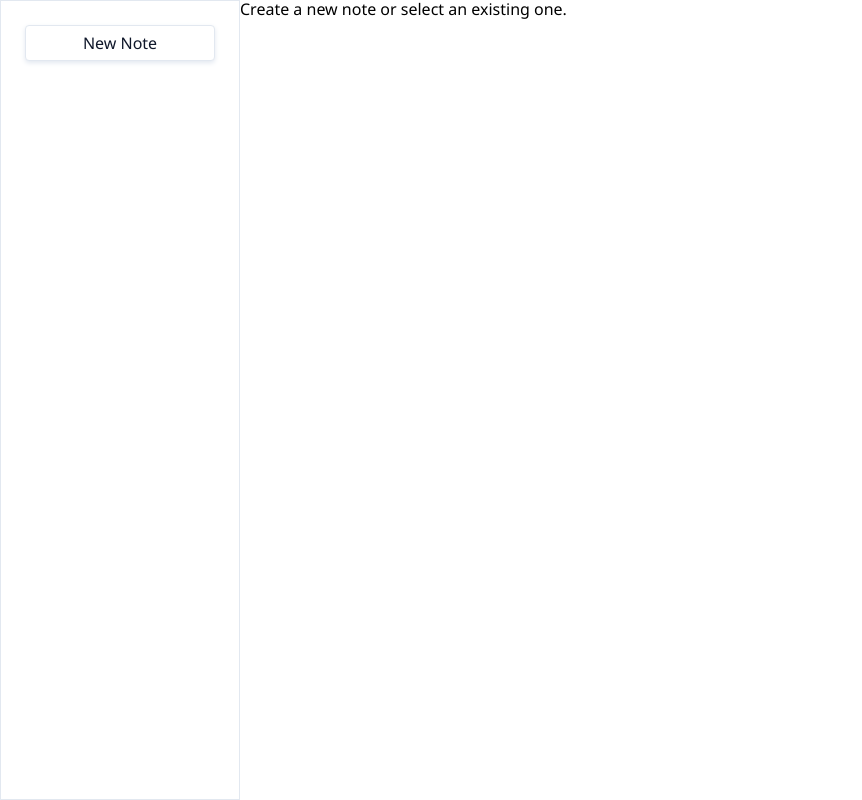
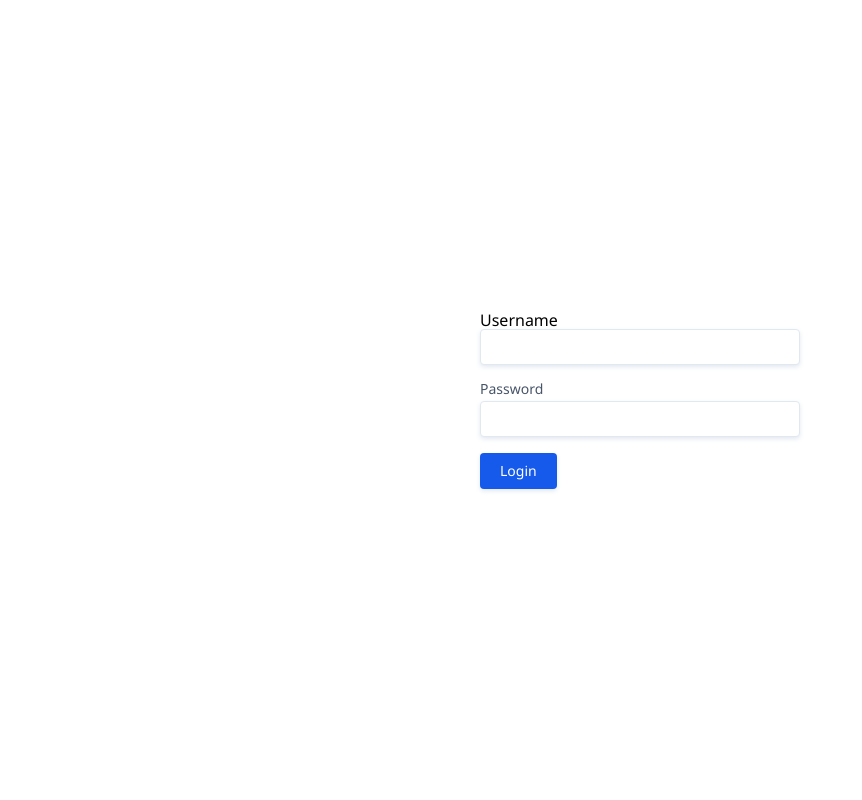
Before and after one commit to kimyoda/Typescript_note_project, a React (Vite) app in the folder encrypted-notes-app/: page / in a window 1280 px wide. Shown: the whole page, without its empty margins (0-862 px from the left). Built offline with nearby package versions, Linux system fonts and the light colour scheme.

Commit message:
[feat]login page, app change to notespage

```diff
--- a/encrypted-notes-app/package.json
+++ b/encrypted-notes-app/package.json
@@ -12,12 +12,14 @@
   "dependencies": {
     "@tiptap/react": "^2.5.5",
     "@tiptap/starter-kit": "^2.5.5",
+    "crypto-js": "^4.2.0",
     "normalize.css": "^8.0.1",
     "react": "^18.3.1",
     "react-dom": "^18.3.1",
     "uuid": "^10.0.0"
   },
   "devDependencies": {
+    "@types/crypto-js": "^4.2.2",
     "@types/react": "^18.3.3",
     "@types/react-dom": "^18.3.0",
     "@types/uuid": "^10.0.0",
--- a/encrypted-notes-app/src/App.tsx
+++ b/encrypted-notes-app/src/App.tsx
@@ -1,121 +1,14 @@
-import styles from "./App.module.css";
 import { useState } from "react";
-import { v4 as uuid } from "uuid";
-import { Note } from "./types";
-import NoteEditor from "./NoteEditor";
-import { JSONContent } from "@tiptap/react";
-import storage from "./storage";
-import debounce from "./debounce";
+import LoginPage from "./LoginPage";
+import NotesPage from "./NotesPage";
 
-const STORAGE_KEY = "notes";
+const App = () => {
+  const [UserData, setUserData] = useState<{
+    username: string;
+    passphrase: string;
+  }>();
 
-const loadNotes = () => {
-  const noteIds = storage.get<string[]>(STORAGE_KEY, []);
-  const notes: Record<string, Note> = {};
-  noteIds.forEach((id) => {
-    const note = storage.get<Note>(`${STORAGE_KEY}: ${id}`);
-    notes[note.id] = {
-      ...note,
-      updatedAt: new Date(note.updatedAt),
-    };
-  });
-  return notes;
+  return UserData ? <NotesPage /> : <LoginPage setUserData={setUserData} />;
 };
 
-const saveNote = debounce((note: Note) => {
-  const noteIds = storage.get<string[]>(STORAGE_KEY, []);
-  const noteIdsWithoutNote = noteIds.filter((id) => id !== note.id);
-  storage.set(STORAGE_KEY, [...noteIdsWithoutNote, note.id]);
-  storage.set(`${STORAGE_KEY}: ${note.id}`, note);
-}, 200);
-
-function App() {
-  // 상태관리
-  const [notes, setNotes] = useState<Record<string, Note>>(() => loadNotes());
-  const [activeNoteId, setActiveNoteId] = useState<string | null>(null);
-
-  const activeNote = activeNoteId ? notes[activeNoteId] : null;
-
-  const handleChangeNoteContent = (
-    noteId: string,
-    content: JSONContent,
-    title = "New note"
-  ) => {
-    const updatedNote = {
-      ...notes[noteId],
-      updatedAt: new Date(),
-      content,
-      title,
-    };
-
-    setNotes((notes) => ({
-      ...notes,
-      [noteId]: updatedNote,
-    }));
-    saveNote(updatedNote);
-  };
-
-  // 노트 추가
-  const handleCreateNewNote = () => {
-    const newNote = {
-      id: uuid(),
-      title: "New note",
-      content: `<h1>New note</h1>`,
-      updatedAt: new Date(),
-    };
-    setNotes((notes) => ({
-      ...notes,
-      [newNote.id]: newNote,
-    }));
-    setActiveNoteId(newNote.id);
-    saveNote(newNote);
-  };
-
-  const handleChangeActiveNote = (id: string) => {
-    setActiveNoteId(id);
-  };
-
-  // updatedAt 기준 note를 내림차순으로 정렬
-  const noteList = Object.values(notes).sort(
-    (a, b) => b.updatedAt.getTime() - a.updatedAt.getTime()
-  );
-
-  return (
-    <div className={styles.pageContainer}>
-      <div className={styles.sidebar}>
-        <button className={styles.sidebarButton} onClick={handleCreateNewNote}>
-          New Note
-        </button>
-        <div className={styles.sidebarList}>
-          {noteList.map((note) => (
-            <div
-              key={note.id}
-              role="button"
-              tabIndex={0}
-              className={
-                note.id === activeNoteId
-                  ? styles.sidebarItemActive
-                  : styles.sidebarItem
-              }
-              onClick={() => handleChangeActiveNote(note.id)}
-            >
-              {note.title}
-            </div>
-          ))}
-        </div>
-      </div>
-      {activeNote ? (
-        <NoteEditor
-          note={activeNote}
-          onChange={(content, title) =>
-            handleChangeNoteContent(activeNote.id, content, title)
-          }
-        />
-      ) : (
-        <div>Create a new note or select an existing one.</div>
-      )}
-    </div>
-  );
-}
-
 export default App;
--- /dev/null
+++ b/encrypted-notes-app/src/LoginPage.module.css
@@ -0,0 +1,47 @@
+.pageContainer {
+  height: 100vh;
+  overflow: auto;
+  display: flex;
+  flex-direction: row;
+  justify-content: center;
+  align-items: center;
+}
+
+.loginContainer {
+  display: flex;
+  flex-direction: column;
+  width: 100%;
+  max-width: 20rem;
+  gap: 1rem;
+}
+
+.labelText {
+  font-size: 0.875rem;
+  color: #475569;
+  margin-bottom: 0.25rem;
+}
+
+.textField {
+  width: 100%;
+  border: 1px solid #e2e8f0;
+  box-shadow: 0px 2px 5px 0px #e2e8f0;
+  border-radius: 0.25rem;
+  padding: 0 0.5rem;
+  height: 2.25rem;
+}
+
+.button {
+  border: none;
+  background-color: #165aeb;
+  border-radius: 0.25rem;
+  box-shadow: 0px 2px 5px 0px #e2e8f0;
+  color: white;
+  height: 2.25rem;
+  padding: 0 1.25rem;
+  font-size: 0.875rem;
+  cursor: pointer;
+}
+
+.button:hover {
+  background-color: #1d4ed8;
+}
--- /dev/null
+++ b/encrypted-notes-app/src/LoginPage.tsx
@@ -0,0 +1,90 @@
+import { ChangeEvent, FormEvent, useState } from "react";
+import styles from "./LoginPage.module.css";
+import storage from "./storage";
+import { AES, enc } from "crypto-js";
+import { v4 as uuidv4 } from "uuid";
+
+// 패스워드 키 설정
+const PASSPHRASE_STORAGE_KEY = "passphrase";
+
+// 유저데이터 타입
+type Props = {
+  setUserData: (UserData: { username: string; passphrase: string }) => void;
+};
+
+const LoginPage = ({ setUserData }: Props) => {
+  const [username, setUsername] = useState("");
+  const [password, setPassword] = useState("");
+  const [errorText, setErrorText] = useState("");
+
+  const handleSubmit = (e: FormEvent) => {
+    e.preventDefault();
+    // 비밀번호 암호화
+    const encryptedPassphrase = storage.get<string | undefined>(
+      `${username}: ${PASSPHRASE_STORAGE_KEY}`
+    );
+
+    if (!encryptedPassphrase) {
+      const passphrase = uuidv4();
+      storage.set(
+        `${username}: ${PASSPHRASE_STORAGE_KEY}`,
+        AES.encrypt(passphrase, password).toString()
+      );
+      setUserData({ username, passphrase });
+      return;
+    }
+
+    const passphrase = AES.decrypt(encryptedPassphrase, password).toString(
+      enc.Utf8
+    );
+
+    if (passphrase) {
+      setUserData({ username, passphrase });
+    } else {
+      setErrorText("Invalid credentials for existing user");
+    }
+  };
+
+  const handleChangeUsername = (e: ChangeEvent<HTMLInputElement>) => {
+    setUsername(e.target.value);
+  };
+
+  const handleChangePassword = (e: ChangeEvent<HTMLInputElement>) => {
+    setPassword(e.target.value);
+  };
+
+  return (
+    <div className={styles.pageContainer}>
+      <form className={styles.loginContainer} onSubmit={handleSubmit}>
+        {errorText}
+        <label>
+          <div>Username</div>
+          <input
+            name="username"
+            type="text"
+            className={styles.textField}
+            onChange={handleChangeUsername}
+            value={username}
+          />
+        </label>
+        <label>
+          <div className={styles.labelText}>Password</div>
+          <input
+            name="Password"
+            type="password"
+            className={styles.textField}
+            onChange={handleChangePassword}
+            value={password}
+          />
+        </label>
+        <div>
+          <button type="submit" className={styles.button}>
+            Login
+          </button>
+        </div>
+      </form>
+    </div>
+  );
+};
+
+export default LoginPage;
--- /dev/null
+++ b/encrypted-notes-app/src/NotesPage.tsx
@@ -0,0 +1,121 @@
+import styles from "./NotesPage.module.css";
+import { useState } from "react";
+import { v4 as uuid } from "uuid";
+import { Note } from "./types";
+import NoteEditor from "./NoteEditor";
+import { JSONContent } from "@tiptap/react";
+import storage from "./storage";
+import debounce from "./debounce";
+
+const STORAGE_KEY = "notes";
+
+const loadNotes = () => {
+  const noteIds = storage.get<string[]>(STORAGE_KEY, []);
+  const notes: Record<string, Note> = {};
+  noteIds.forEach((id) => {
+    const note = storage.get<Note>(`${STORAGE_KEY}: ${id}`);
+    notes[note.id] = {
+      ...note,
+      updatedAt: new Date(note.updatedAt),
+    };
+  });
+  return notes;
+};
+
+const saveNote = debounce((note: Note) => {
+  const noteIds = storage.get<string[]>(STORAGE_KEY, []);
+  const noteIdsWithoutNote = noteIds.filter((id) => id !== note.id);
+  storage.set(STORAGE_KEY, [...noteIdsWithoutNote, note.id]);
+  storage.set(`${STORAGE_KEY}: ${note.id}`, note);
+}, 200);
+
+function App() {
+  // 상태관리
+  const [notes, setNotes] = useState<Record<string, Note>>(() => loadNotes());
+  const [activeNoteId, setActiveNoteId] = useState<string | null>(null);
+
+  const activeNote = activeNoteId ? notes[activeNoteId] : null;
+
+  const handleChangeNoteContent = (
+    noteId: string,
+    content: JSONContent,
+    title = "New note"
+  ) => {
+    const updatedNote = {
+      ...notes[noteId],
+      updatedAt: new Date(),
+      content,
+      title,
+    };
+
+    setNotes((notes) => ({
+      ...notes,
+      [noteId]: updatedNote,
+    }));
+    saveNote(updatedNote);
+  };
+
+  // 노트 추가
+  const handleCreateNewNote = () => {
+    const newNote = {
+      id: uuid(),
+      title: "New note",
+      content: `<h1>New note</h1>`,
+      updatedAt: new Date(),
+    };
+    setNotes((notes) => ({
+      ...notes,
+      [newNote.id]: newNote,
+    }));
+    setActiveNoteId(newNote.id);
+    saveNote(newNote);
+  };
+
+  const handleChangeActiveNote = (id: string) => {
+    setActiveNoteId(id);
+  };
+
+  // updatedAt 기준 note를 내림차순으로 정렬
+  const noteList = Object.values(notes).sort(
+    (a, b) => b.updatedAt.getTime() - a.updatedAt.getTime()
+  );
+
+  return (
+    <div className={styles.pageContainer}>
+      <div className={styles.sidebar}>
+        <button className={styles.sidebarButton} onClick={handleCreateNewNote}>
+          New Note
+        </button>
+        <div className={styles.sidebarList}>
+          {noteList.map((note) => (
+            <div
+              key={note.id}
+              role="button"
+              tabIndex={0}
+              className={
+                note.id === activeNoteId
+                  ? styles.sidebarItemActive
+                  : styles.sidebarItem
+              }
+              onClick={() => handleChangeActiveNote(note.id)}
+            >
+              {note.title}
+            </div>
+          ))}
+        </div>
+      </div>
+      {activeNote ? (
+        <NoteEditor
+          note={activeNote}
+          onChange={(content, title) =>
+            handleChangeNoteContent(activeNote.id, content, title)
+          }
+        />
+      ) : (
+        <div>Create a new note or select an existing one.</div>
+      )}
+    </div>
+  );
+}
+
+export default App;
```
Also changed, not shown: encrypted-notes-app/src/NotesPage.module.css (renamed from encrypted-notes-app/src/App.module.css), 1 other file (tests, documents, lock files or other folders).
